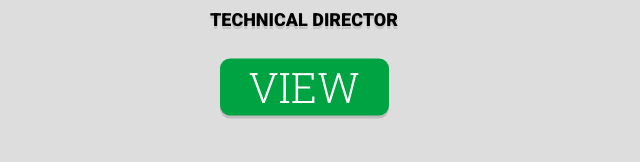
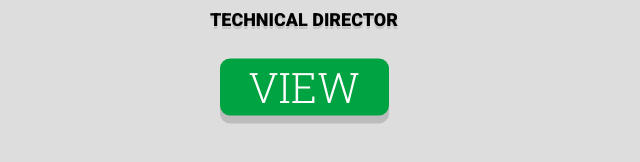
Before and after one commit to chuckmasucci/chuckmasucci.github.io, a plain HTML site: page index.html in a window 1280 px wide. Shown: the part 378-540 px from the top of the page, 336-976 px from the left. Drawn offline with Linux system fonts and the light colour scheme.

Commit message:
Developing home page

```diff
--- a/assets/scripts/index.js
+++ b/assets/scripts/index.js
@@ -1725,7 +1725,7 @@
 	                ),
 	                m(
 	                    "a",
-	                    { "class": "btn btn--green btn--box-shadow" },
+	                    { "class": "btn btn--green btn--box-shadow", href: "#" },
 	                    m(
 	                        "span",
 	                        { "class": "btn__copy" },
--- a/assets/styles/main.css
+++ b/assets/styles/main.css
@@ -36,10 +36,14 @@ body {
       -webkit-border-radius: 10px;
       -moz-border-radius: 10px;
       border-radius: 10px;
+      display: block;
+      position: relative;
+      top: 0;
       width: 169px;
       height: 57px;
       margin: 0 auto;
-      display: block; }
+      text-decoration: none;
+      transition: all 0.3s; }
       body .main .btn .btn__copy {
         display: block;
         font-family: 'Roboto Slab', serif;
@@ -48,8 +52,14 @@ body {
         text-align: center;
         color: #ffffff; }
       body .main .btn--box-shadow {
-        -webkit-box-shadow: 0 3px 0 0 rgba(0, 0, 0, 0.15);
-        -moz-box-shadow: 0 3px 0 0 rgba(0, 0, 0, 0.15);
-        box-shadow: 0 3px 0 0 rgba(0, 0, 0, 0.15); }
+        -webkit-box-shadow: 0 8px 0 0 rgba(0, 0, 0, 0.15);
+        -moz-box-shadow: 0 8px 0 0 rgba(0, 0, 0, 0.15);
+        box-shadow: 0 8px 0 0 rgba(0, 0, 0, 0.15); }
+        body .main .btn--box-shadow:hover {
+          -webkit-box-shadow: 0 5px 0 0 rgba(0, 0, 0, 0.15);
+          -moz-box-shadow: 0 5px 0 0 rgba(0, 0, 0, 0.15);
+          box-shadow: 0 5px 0 0 rgba(0, 0, 0, 0.15); }
       body .main .btn--green {
         background-color: #00a341; }
+      body .main .btn:hover {
+        top: 3px; }
```
